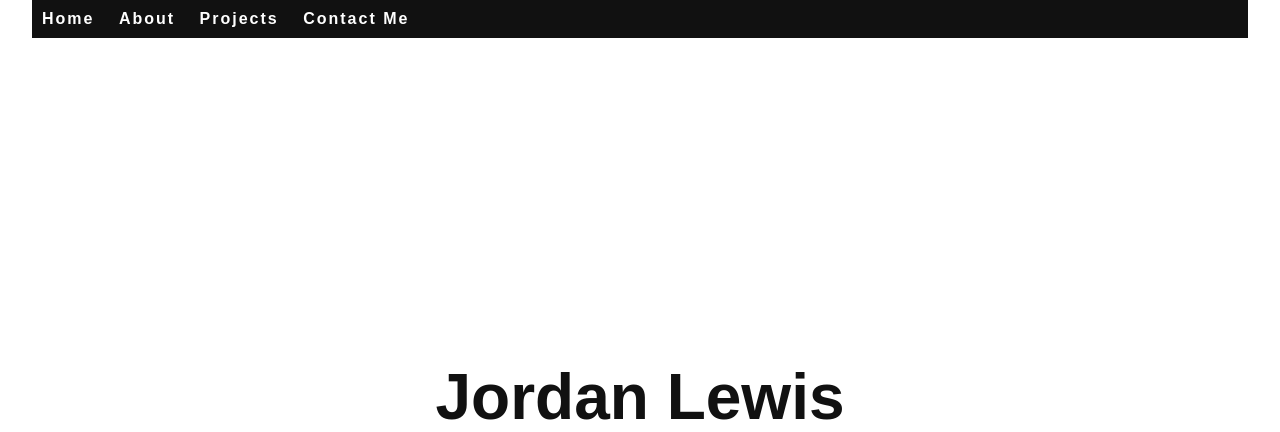
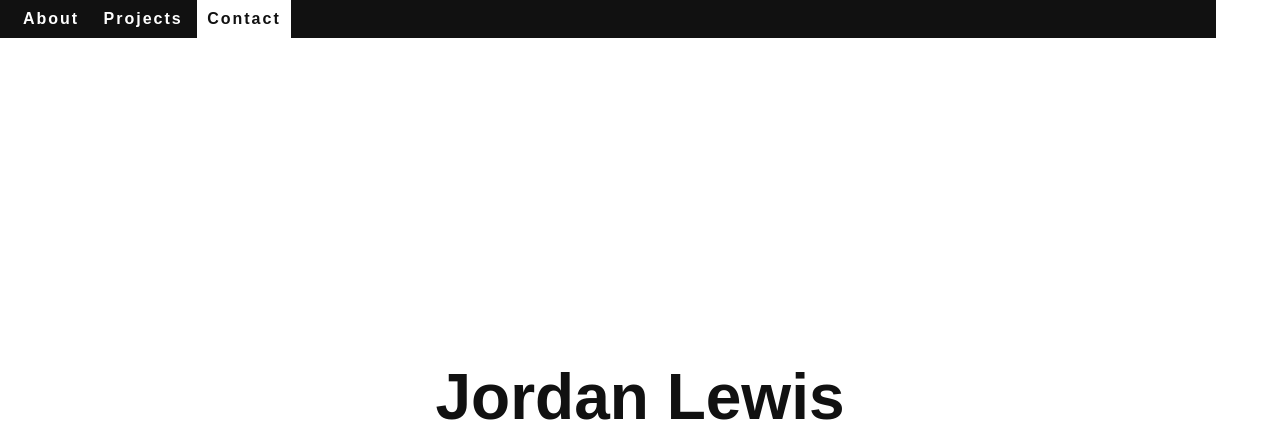
Before and after one commit to jordanlewis9/portfolio, a PHP site: page / in a window 1280 px wide. Shown: the top 432 px of the page. Run offline with PHP 8.4, Linux system fonts and the light colour scheme; some libraries are stand-ins or nearby versions.

Commit message:
created active JS

```diff
--- a/assets/main.css
+++ b/assets/main.css
@@ -20,8 +20,9 @@ body {
   z-index: 999;
   position: fixed;
   top: 0;
-  width: 95vw;
-  margin: 0 auto; }
+  left: 0;
+  width: 100vw;
+  margin-left: -5vw; }
 
 .nav-list {
   list-style: none;
@@ -109,7 +110,7 @@ body {
       height: 100%;
       padding: 5% 15% 5% 20%; }
 
-@media (max-width: 750px) {
+@media (max-width: 800px) {
   #about {
     height: auto;
     display: grid;
@@ -149,7 +150,7 @@ body {
   font-weight: 700;
   font-size: 2rem; }
 
-@media (min-width: 751px) {
+@media (min-width: 801px) {
   .projects {
     display: flex;
     justify-content: space-around;
@@ -200,7 +201,7 @@ body {
       .flip__back a .button:active {
         background-color: #a4a4a4; } }
 
-@media screen and (-ms-high-contrast: active) and (min-width: 751px), (-ms-high-contrast: none) and (min-width: 751px) {
+@media screen and (-ms-high-contrast: active) and (min-width: 801px), (-ms-high-contrast: none) and (min-width: 801px) {
   .projects {
     display: flex;
     justify-content: space-around;
@@ -256,7 +257,7 @@ body {
       .flip__back a .button:active {
         background-color: #a4a4a4; } }
 
-@media (max-width: 750px) {
+@media (max-width: 800px) {
   .projects {
     height: 150vh;
     display: flex;
@@ -289,7 +290,7 @@ body {
   font-weight: 700;
   font-size: 2rem; }
 
-@media (min-width: 751px) {
+@media (min-width: 801px) {
   #contact {
     height: auto;
     padding-bottom: 5vh; }
@@ -354,7 +355,7 @@ body {
         pointer-events: none;
         text-decoration: none; } }
 
-@media (max-width: 750px) {
+@media (max-width: 800px) {
   #contact {
     height: auto;
     padding-bottom: 5vh; }
--- a/assets/main.scss
+++ b/assets/main.scss
@@ -36,8 +36,9 @@ body {
   z-index: 999;
   position: fixed;
   top: 0;
-  width: 95vw;
-  margin: 0 auto;
+  left: 0;
+  width: 100vw;
+  margin-left: -5vw;
 }
 
 .nav-list {
@@ -164,7 +165,7 @@ body {
   }
 }
 
-@media (max-width: 750px) {
+@media (max-width: 800px) {
   #about {
     height: auto;
     display: grid;
@@ -218,7 +219,7 @@ body {
   font-size: 2rem;
 }
 
-@media (min-width: 751px) {
+@media (min-width: 801px) {
   .projects {
     display: flex;
     justify-content: space-around;
@@ -294,7 +295,7 @@ body {
 }
 
 @media screen and (-ms-high-contrast: active), (-ms-high-contrast: none) {
-  @media (min-width: 751px) {
+  @media (min-width: 801px) {
     .projects {
       display: flex;
       justify-content: space-around;
@@ -378,7 +379,7 @@ body {
   }
 }
 
-@media (max-width: 750px) {
+@media (max-width: 800px) {
   .projects {
     height: 150vh;
     display: flex;
@@ -426,7 +427,7 @@ body {
   font-size: 2rem;
 }
 
-@media (min-width: 751px) {
+@media (min-width: 801px) {
   #contact {
     height: auto;
     padding-bottom: 5vh;
@@ -523,7 +524,7 @@ body {
   }
 }
 
-@media (max-width: 750px) {
+@media (max-width: 800px) {
   #contact {
     height: auto;
     padding-bottom: 5vh;
--- a/index.html
+++ b/index.html
@@ -15,15 +15,15 @@
     <title>Jordan Lewis - Front End Web Developer</title>
   </head>
   <body>
-    <div class="container">
     <nav class="top-nav">
       <ul class="nav-list">
         <li><a href="#home" id="nav-home">Home</a></li>
         <li><a href="#about" id="nav-about">About</a></li>
         <li><a href="#projects" id="nav-projects">Projects</a></li>
-          <li><a href="#contact" id="nav-contact">Contact Me</a></li>
+        <li><a href="#contact" id="nav-contact">Contact</a></li>
       </ul>
     </nav>
+    <div class="container">
       <div id="home">
         <header class="header">
           <h1 class="name">Jordan Lewis</h1>
--- a/index.js
+++ b/index.js
@@ -1,15 +1,75 @@
 const nav = document.querySelector(".top-nav");
 const navProjects = document.querySelector("#nav-projects");
+const navAbout = document.querySelector("#nav-about");
+const navContact = document.querySelector("#nav-contact");
 const projects = document.querySelector("#projects");
 const about = document.querySelector("#about");
+const contact = document.querySelector("#contact");
+
+// To account for navbar fixed position
+about.style.paddingTop = `${nav.offsetHeight}px`;
 projects.style.paddingTop = `${nav.offsetHeight}px`;
+contact.style.paddingTop = `${nav.offsetHeight}px`;
 
-const handleHighlight = (e) => {
-  if (window.scrollY >= projects.offsetTop) {
-    navProjects.parentElement.style.background = "gray";
+const handleAboutHighlight = (e) => {
+  if (
+    window.scrollY >= about.offsetTop &&
+    window.scrollY < about.offsetTop + about.offsetHeight
+  ) {
+    navAbout.style.color = "#111";
+    navAbout.parentElement.style.background = "white";
+  } else if (
+    window.scrollY >= about.offsetTop + about.offsetHeight ||
+    window.scrollY <= about.offsetTop
+  ) {
+    navAbout.style.color = "white";
+    navAbout.parentElement.style.background = "";
+  }
+};
+
+const handleContactHighlight = (e) => {
+  if (
+    window.scrollY >= contact.offsetTop &&
+    window.scrollY < contact.offsetTop + contact.offsetHeight
+  ) {
+    navContact.style.color = "#111";
+    navContact.parentElement.style.background = "white";
+  } else if (
+    window.scrollY >= contact.offsetTop + contact.offsetHeight ||
+    window.scrollY <= contact.offsetTop
+  ) {
+    navContact.style.color = "white";
+    navContact.parentElement.style.background = "";
+  }
+};
+
+const handleProjectsHighlight = (e) => {
+  // Since project.offsetTop is never less than window.scrollY in mobile browsers
+  // This if statement must be run first, and must be in this function, with
+  // this event handler last. This ensures Contact nav will be "active" when
+  // Scrolled to the bottom in mobile view, and projects won't.
+  if (
+    window.scrollY >= projects.offsetTop + projects.offsetHeight ||
+    document.body.clientHeight - window.innerHeight <= window.scrollY
+  ) {
+    navProjects.style.color = "white";
+    navProjects.parentElement.style.background = "";
+    navContact.style.color = "#111";
+    navContact.parentElement.style.background = "white";
+  } else if (
+    window.scrollY >= projects.offsetTop &&
+    window.scrollY < projects.offsetTop + projects.offsetHeight
+  ) {
+    navProjects.style.color = "#111";
+    navProjects.parentElement.style.background = "white";
   } else if (window.scrollY <= projects.offsetTop) {
+    navProjects.style.color = "white";
     navProjects.parentElement.style.background = "";
   }
 };
 
-window.addEventListener("scroll", handleHighlight);
+window.addEventListener("scroll", handleAboutHighlight);
+window.addEventListener("scroll", handleContactHighlight);
+window.addEventListener("scroll", handleProjectsHighlight);
+
+console.log(document.body.clientHeight - window.innerHeight <= window.scrollY);
```
Lines whose indentation alone changed are shown as unchanged.
